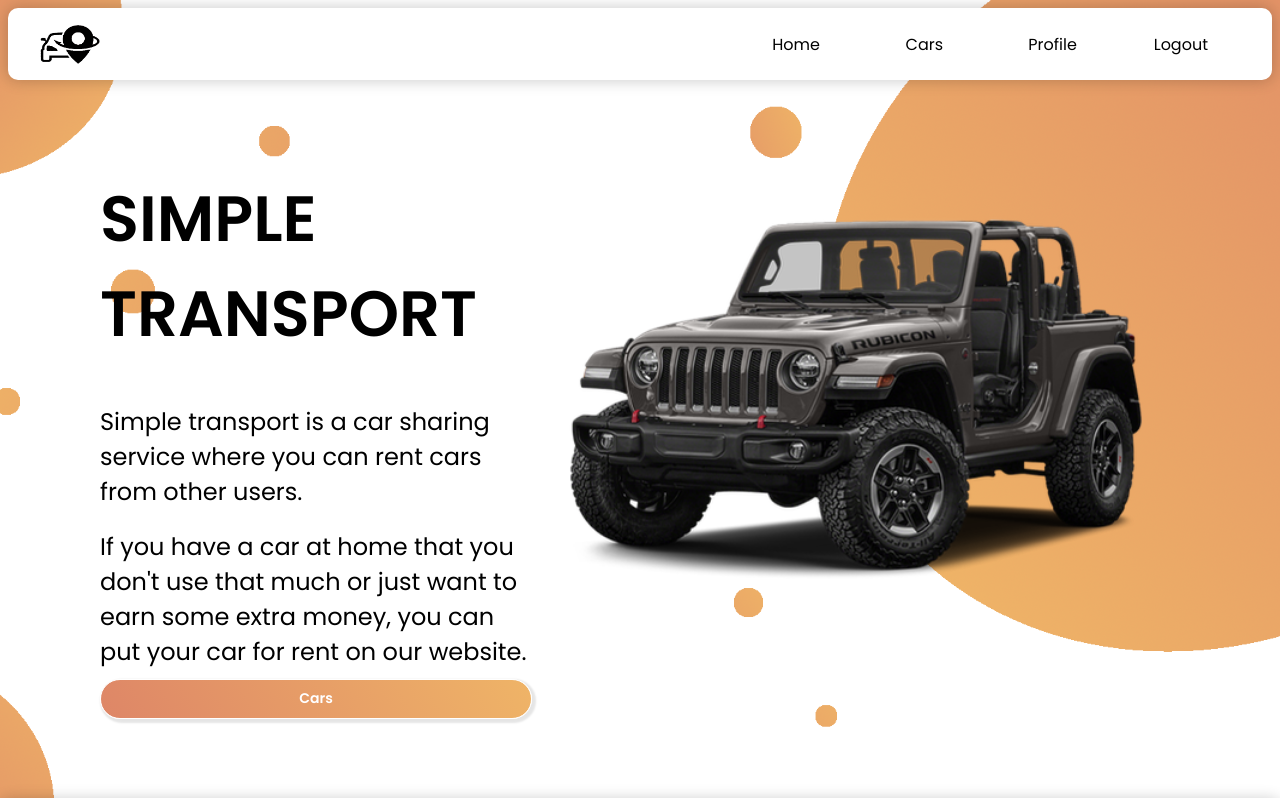
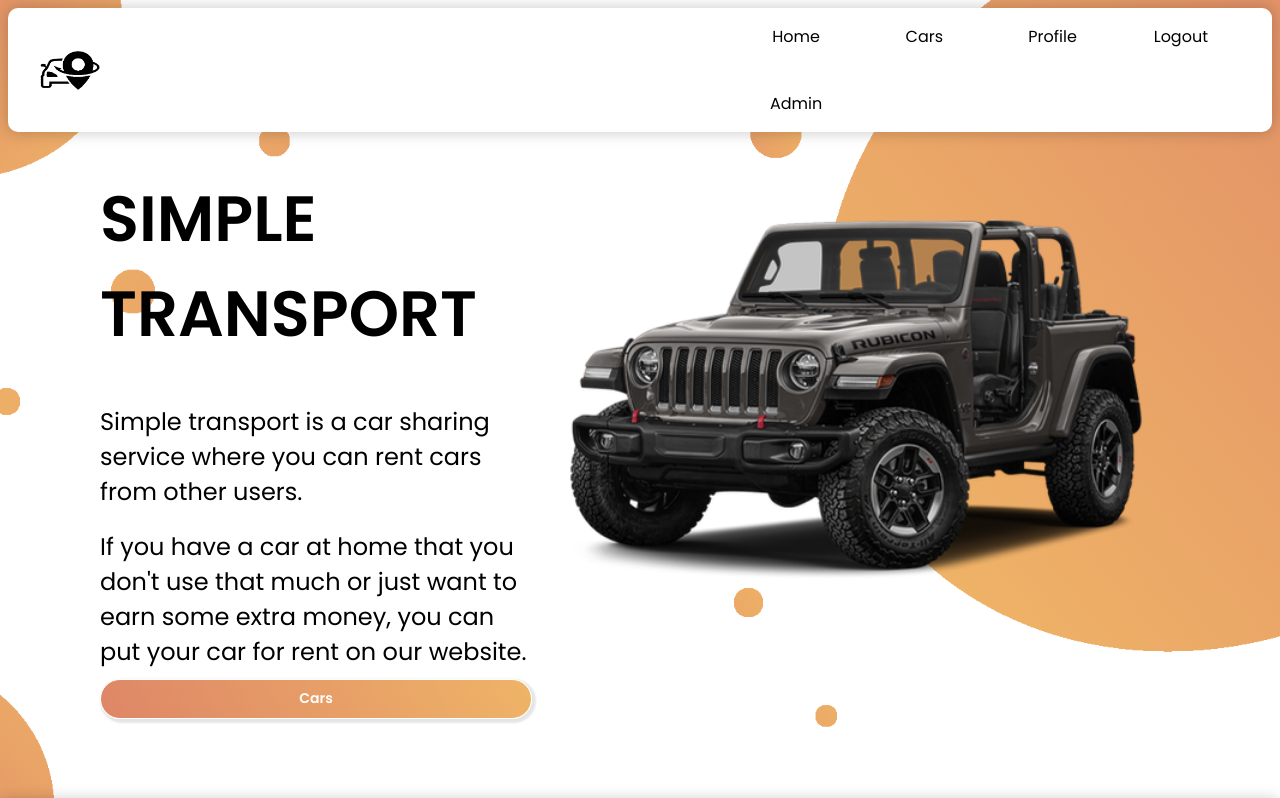
Before and after one commit to dadolyner/SimpleTransport-Frontend, a React (Create React App) app: page / in a window 1280 px wide. Shown: the top 798 px of the page. Built offline with nearby package versions, Linux system fonts and the light colour scheme; no server answers; sample sign-in values are in the browser's storage.

Commit message:
added admin to navigation

```diff
--- a/src/components/Navigation/navigation.tsx
+++ b/src/components/Navigation/navigation.tsx
@@ -6,8 +6,22 @@
 const Navigation: React.FC = () => {
 	const navigate = useNavigate();
 	const [isOpen, setIsOpen] = React.useState(false);
+    const [userLoggedIn, setUserLoggedIn] = React.useState(false);
+    const [userInfo, setUserInfo] = React.useState({} as any);
 
-    const userLoggedIn = localStorage.getItem('simpletransport_userLoggedIn');
+    const RetrieveUserInfo = () => {
+        try {
+            const userLoggedIn = localStorage.getItem('simpletransport_userLoggedIn');
+            const userInfo = JSON.parse(localStorage.getItem('simpletransport_userInfo'));
+            const { user } = userInfo;
+
+            if (userLoggedIn === 'true') {
+                setUserLoggedIn(true);
+                setUserInfo(user);
+            }
+        } catch (error) { console.log(error); }
+    }
+    React.useEffect(() => { RetrieveUserInfo() }, []);
 
     const Logout = () => {
         localStorage.removeItem('simpletransport_userLoggedIn');
@@ -27,14 +41,15 @@
 					<Lines />
 				</Hamburger>
 
-				<NavigationItems isOpen={isOpen} numberOfItems={ userLoggedIn === 'true' ? 4 : 3}>
+				<NavigationItems isOpen={isOpen} numberOfItems={ userLoggedIn ? (userInfo.email === 'skulj.david@gmail.com' ? 5 : 4) : 3}>
 					<Item onClick={() => navigate("/")}>Home</Item>
                     {
-                        userLoggedIn === 'true' ? (
+                        userLoggedIn ? (
                             <>
                                 <Item onClick={() => navigate("/cars")}>Cars</Item>
                                 <Item onClick={() => navigate("/profile")}>Profile</Item>
                                 <Item onClick={() => Logout()}>Logout</Item>
+                                <Item onClick={() => navigate("/admin")}>Admin</Item>
                             </>
                         ) : (
                             <>
```
